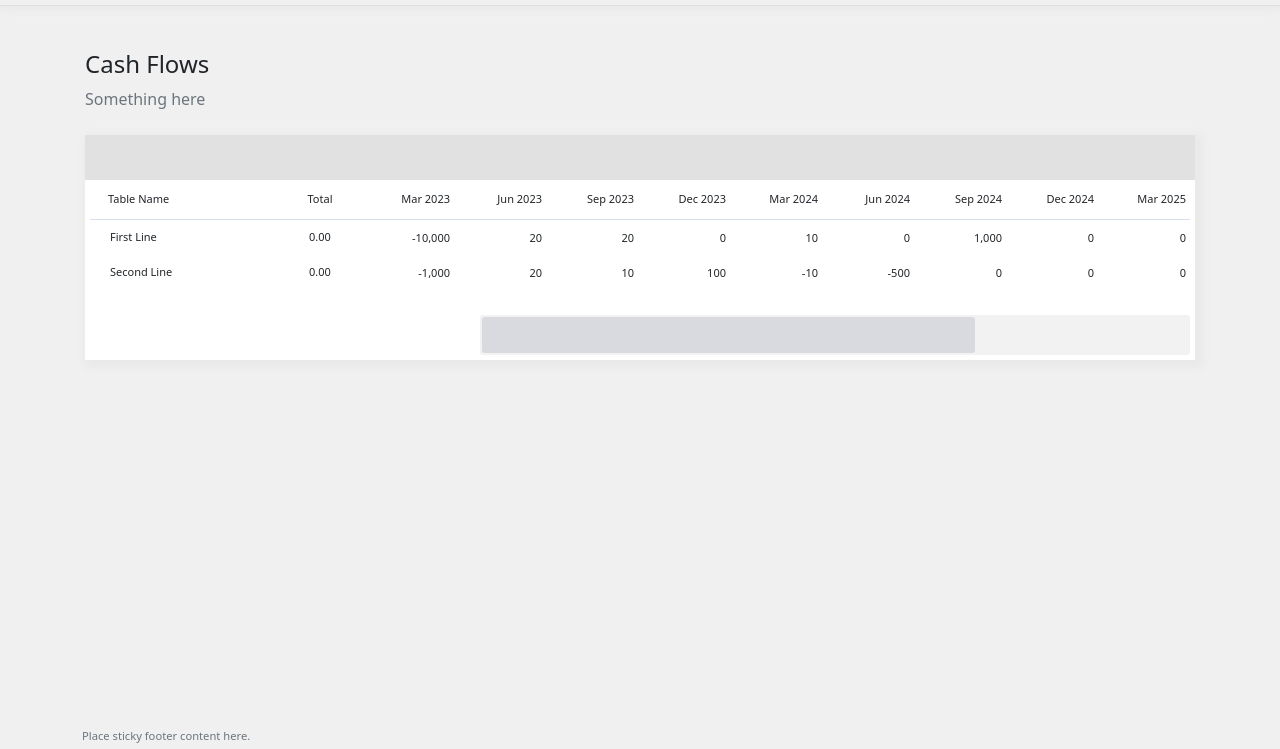
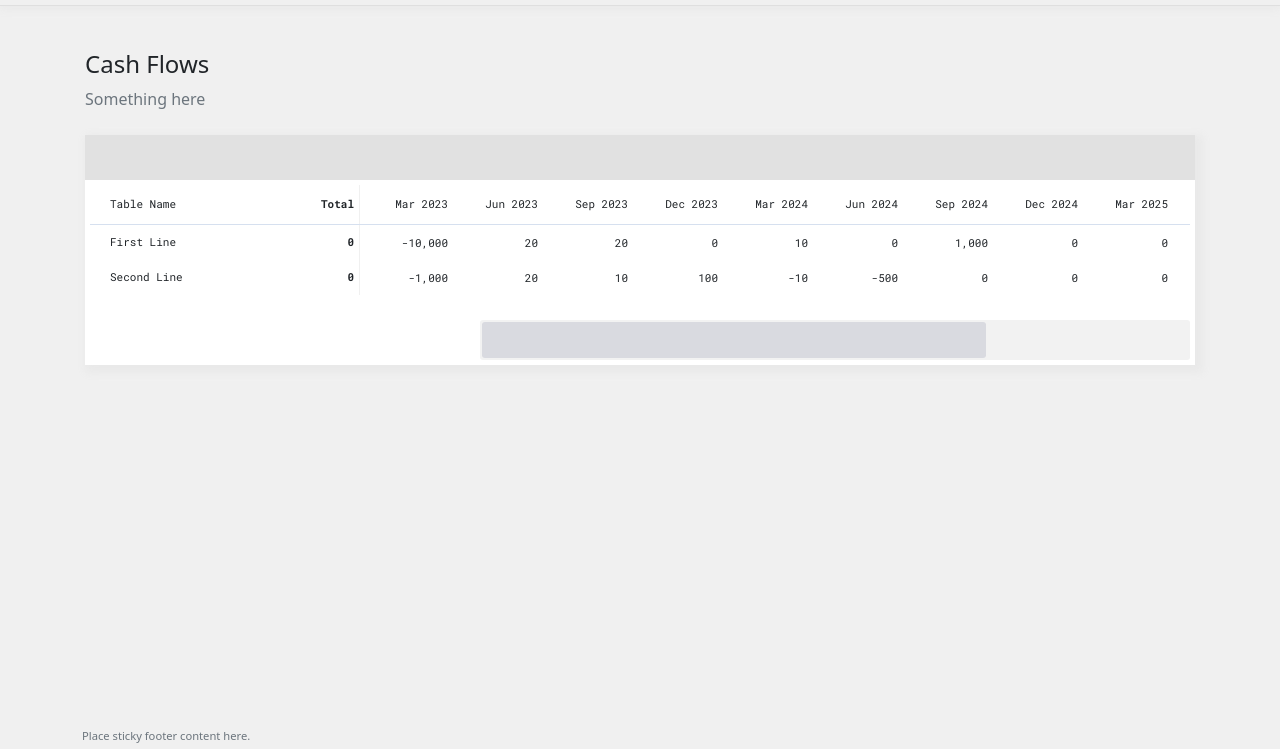
Before and after one commit to ridoluc/CF_viewer, a website built with webpack: page index.html in a window 1280 px wide. Shown: the part 51-800 px from the top of the page. Built offline with Linux system fonts and the light colour scheme.

Commit message:
row and total merged

```diff
--- a/index.html
+++ b/index.html
@@ -51,23 +51,17 @@
               <div class="table-layout">
 
                 <!-- Row Head -->
-                <div class="table-column column-row-head">
-                  <div class="table-header sticky">
+                <div class="row-head">
+                  <div class="table-header">
                     <div class="row-start-cell"></div>
                     <div class="row-name">Table Name</div>
-                  </div>
-                </div>
-
-                <!-- Total area -->
-                <div class="table-column column-total">
-                  <div class="table-header sticky">
-                    <div class="total-header">Total</div>
+                    <div class="total"><span>Total</span></div>
                   </div>
                 </div>
 
                 <!-- CF area -->
-                <div class="table-column cf">
-                  <div class="table-header sticky">
+                <div class="cf">
+                  <div class="table-header">
                     <div class="row">
                     </div>
                   </div>
--- a/src/UI/CFXTable.js
+++ b/src/UI/CFXTable.js
@@ -16,8 +16,7 @@ export class CFXTable {
 		this.cf_column_count;
 
 		this.column = {
-			row_head: $(".column-row-head"),
-			total: $(".column-total"),
+			row_head: $(".row-head"),
 			cf: $(".cf"),
 		};
 	}
@@ -46,7 +45,7 @@ export class CFXTable {
 		// const newid = line_data.id;
 
 		const row_head = $("<div>")
-			.addClass("row row-head")
+			.addClass("row")
 			// .attr("data-rowid", newid)
 			.html(
 				'<div class="row-start-cell">' +
@@ -55,7 +54,8 @@ export class CFXTable {
 					"</div>" +
 					'<div class="row-name">Line Name</div>' +
 					'<div class="row-command row-delete" ><i class="bi bi-x row-head-details"></i></div>' +
-					'<div class="row-command row-edit"><i class="bi bi-three-dots-vertical row-head-details"></i></div>'
+					'<div class="row-command row-edit"><i class="bi bi-three-dots-vertical row-head-details"></i></div>'+
+               '<div class="total"><span>0</span></div>'
 			);
 
 		row_head.find(".row-delete")[0].addEventListener("click", (event) => {
@@ -69,10 +69,6 @@ export class CFXTable {
 			this.rowNew();
 		});
 
-		const total_row = $("<div>")
-			.addClass("row row-total")
-			// .attr("data-rowid", newid)
-			.html("0.00");
 
 		let cf_html = "";
 		for (let i = 0; i < this.cf_column_count; i++) {
@@ -81,7 +77,7 @@ export class CFXTable {
 
 		const cf = $("<div>").addClass("row row-cf").html(cf_html);
 
-		[row_head, total_row, cf].forEach((i) =>
+		[row_head, cf].forEach((i) =>
 			i.hover(
 				function () {
 					const row_id = parseInt($(this).attr("data-rowid"));
@@ -98,7 +94,6 @@ export class CFXTable {
 
 		return {
 			row_head: row_head,
-			total_row: total_row,
 			cf: cf,
 		};
 	}
@@ -108,7 +103,6 @@ export class CFXTable {
 		this.rowUpdate(new_row, line_data);
 
 		this.column.row_head.append(new_row.row_head);
-		this.column.total.append(new_row.total_row);
 		this.column.cf.append(new_row.cf);
 	}
 
@@ -128,7 +122,6 @@ export class CFXTable {
 		let id = line_data.id;
 
 		row.row_head.attr("data-rowid", id);
-		row.total_row.attr("data-rowid", id);
 		row.cf.attr("data-rowid", id);
 
 		row.row_head.find(".row-name").text(line_data.line_name);
--- a/src/UI/table_style.scss
+++ b/src/UI/table_style.scss
@@ -20,45 +20,9 @@ $cell-width: 90px;
    box-shadow: 4px 4px 8px 4px #e9e9e9;
 }
 
-#CFXTable {
-   font-size: $font-size;
-
-	.row,
-	.row > *,
-	.col,
-	.col > * {
-		all: unset;
-	}
-
-	.table-container {
-		margin: 0px 0px;
-		overflow-y: scroll;
-		padding-bottom: 20px;
-      margin: 0px 5px;
-	}
-
-	.table-layout {
-		display: grid;
-		grid-template-columns: 190px 80px 1fr;
-		grid-template-areas: "row-head-area total-area cf-area";
-	}
-
-	.table-header {
-		display: flex;
-		align-items: center;
-		min-height: 40px;
-		border-bottom: 0.5px solid $border-color;
-
-      .row:hover{
-         background-color: unset;
-      }
-	}
-
-
-}
 
 /* COMMANDS */
-#CFXTable{
+#CFXTable {
    .commands {
       height: 45px;
       width: 100%;
@@ -67,52 +31,82 @@ $cell-width: 90px;
    }
 }
 
+#CFXTable {
+   font-size: $font-size;
+   font-family: 'Roboto Mono';
+
+
+   .row,
+   .row>*,
+   .col,
+   .col>* {
+      all: unset;
+      box-sizing: border-box;
+   }
+
+   .table-container {
+      margin: 0px 0px;
+      margin: 5px 5px 20px 5px;
+      overflow: hidden;
+   }
+
+   .table-layout {
+      display: grid;
+      grid-template-columns: 270px 1fr;
+      grid-template-areas: "row-head-area cf-area";
+   }
+
+   .table-header {
+      display: flex;
+      align-items: center;
+      min-height: 40px;
+      border-bottom: 0.5px solid $border-color;
+      position: sticky;
+      top: 0px;
+
+      .row:hover {
+         background-color: unset;
+      }
+   }
+
+
+}
+
 /* ROW */
 #CFXTable {
    .row {
       display: flex;
       align-items: center;
       min-height: $row-height;
-	}
 
-	.row:hover,
-	.row.hovered {
+      &:hover,
+      &.hovered {
          background-color: $table-bg-color;
       }
 
-	.row:hover .row-head-details {
+      &:hover .row-head-details {
          opacity: 1;
       }
 
-	.sticky {
-		position: sticky;
-		top: 0px;
    }
 
-	.table-column {
+
+
+   .row-head {
+      grid-area: row-head-area;
       display: grid;
       grid-auto-flow: row;
-	}
 
-	.column-row-head {
-		grid-area: row-head-area;
-	}
+      // box-shadow: 0px 0px 10px 1px rgba(0, 0, 0, 0.2);
+      // z-index: 2;
 
-	.column-total {
-		grid-area: total-area;
-
-      & > * {
-         text-align: center;
-         justify-content: center;
-       }
-	}
 
       .row-start-cell {
          width: 20px;
       }
 
       .row-name {
-		width: 100%;
+         margin-right: auto;
       }
 
       .add-row {
@@ -145,32 +139,53 @@ $cell-width: 90px;
          height: 100%;
          justify-content: center;
 
-		& > i {
+         &>i {
             align-self: center;
             font-size: 1.3em;
+
+
          }
 
          &:hover {
             background-color: #f4f4f4;
          }
-	}
 
-	.row-edit {
+         &.row-edit {
             margin-right: 3px;
          }
 
-	.row-delete {
+         &.row-delete {
             color: rgb(138, 35, 35);
+         }
       }
 
       .row-head-details {
          opacity: 0;
+      }
+
+
+      .total {
+         display: flex;
+         width: 50px;
+         text-align: right;
+         align-items: center;
+         // background-color: #f7f7f7;
+         height: 100%;
+         justify-content: end;
+         padding-right: 5px;
+
+         border-right: solid 1px #f0f0f0;
+         font-weight: bold;
+
+      }
    }
 }
 
 /* CF */
 #CFXTable {
    .cf {
+      display: grid;
+      grid-auto-flow: row;
       grid-area: cf-area;
       column-gap: 3px;
       overflow-x: scroll;
@@ -182,6 +197,7 @@ $cell-width: 90px;
       }
 
       .cell {
+
          input {
             line-height: 20px;
             border-bottom: 1px dotted rgb(188, 188, 188);
```
Also changed, not shown: dist/your-plugin.js. Lines whose indentation alone changed are shown as unchanged.
